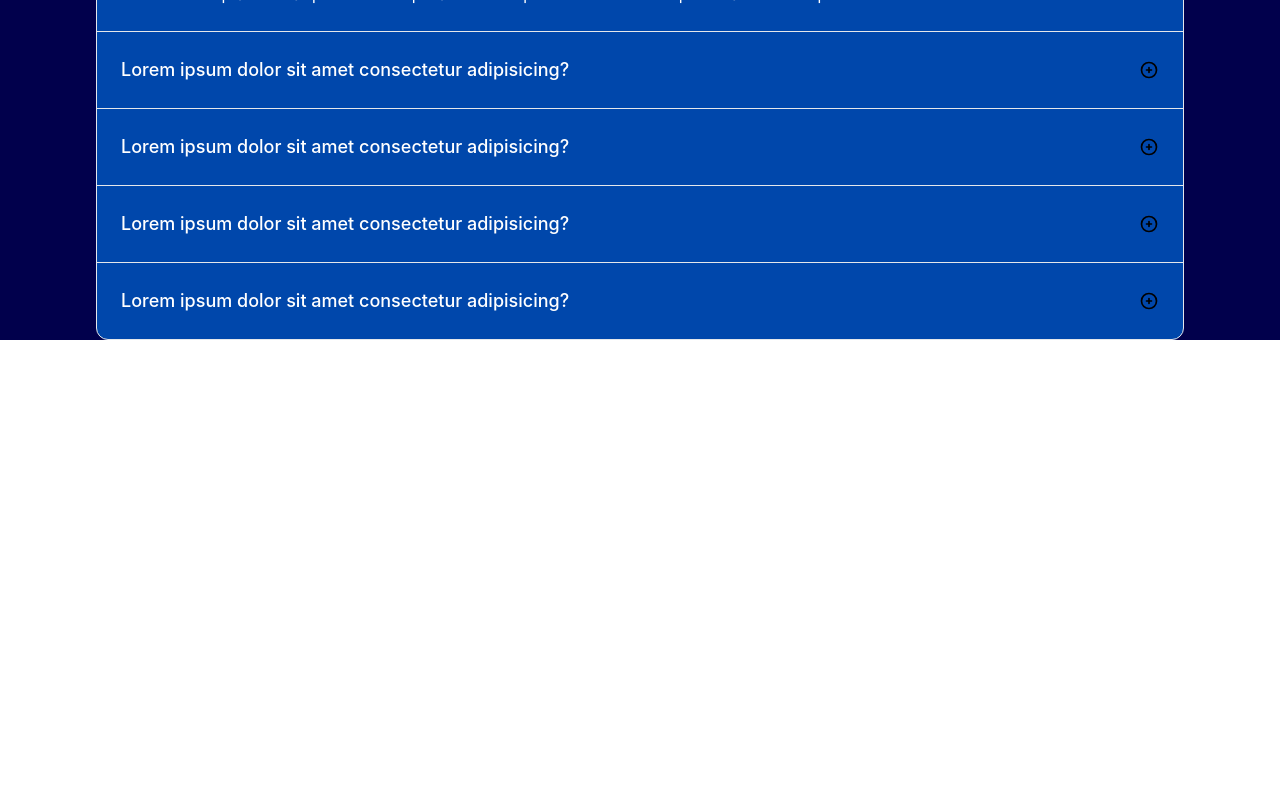
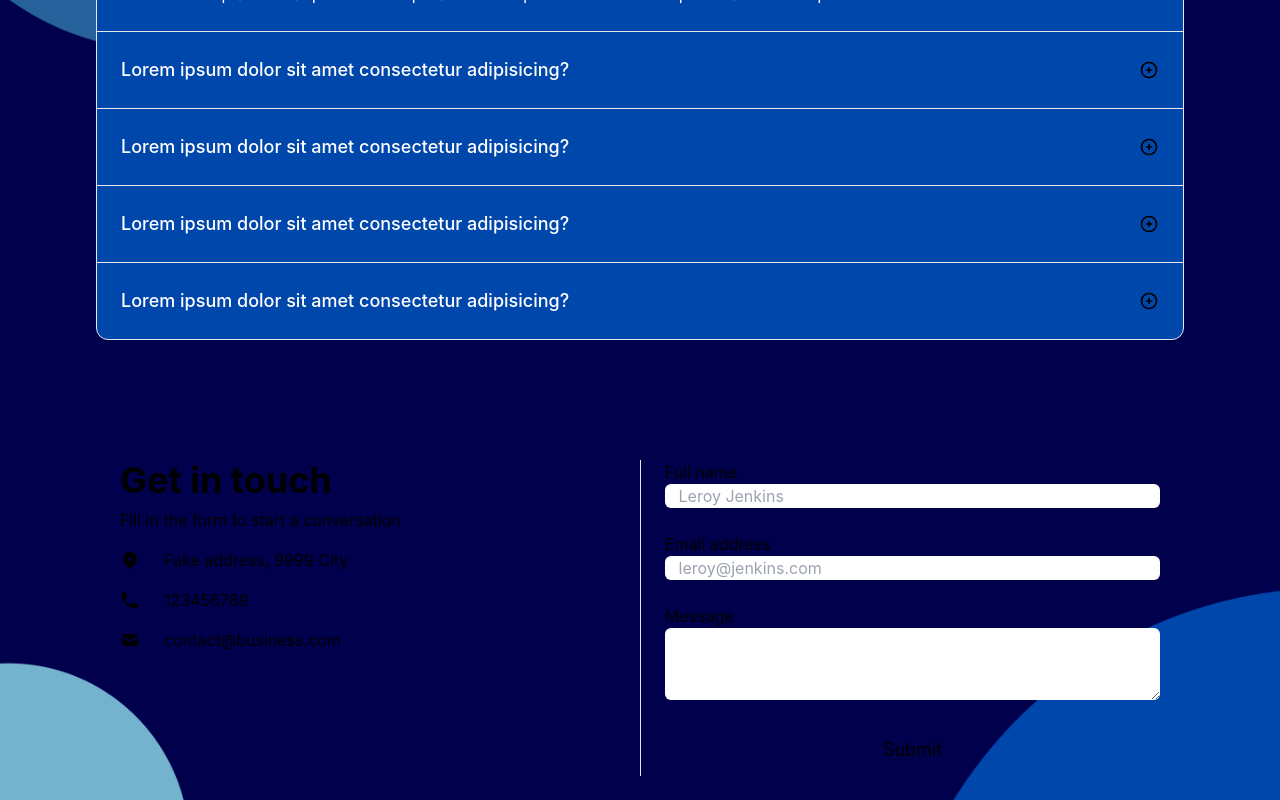
Before and after one commit to teqard-labs/Connected-Frontend, a React (Create React App) app: page / in a window 1280 px wide. Shown: the part 1231-2031 px from the top of the page. Before the commit the page ends 1667 px from the top, so only its background shows below. Built offline with nearby package versions, Linux system fonts and the light colour scheme.

Commit message:
hero/faq/contacts

```diff
--- a/src/App.js
+++ b/src/App.js
@@ -1,6 +1,7 @@
 
 import Hero from './components/hero';
 import Faq from './components/faq';
+import Contacts from './components/contacts';
 
 import './App.css';
 
@@ -10,7 +11,10 @@ function App() {
       <div className='bg-center bg-no-repeat bg-cover bg-hero'>
         <Hero/>
         <Faq/>
-        </div>
+      </div>
+      <div className=' bg-no-repeat bg-cover bg-hero-3'>
+      <Contacts/>
+      </div>
     </div>
   );
 }
--- /dev/null
+++ b/src/components/contacts.jsx
@@ -0,0 +1,55 @@
+import React, { Component } from 'react'
+class Contacts extends Component {
+    constructor(props) {
+        super(props);
+    }
+    state = {  }
+    render() {
+        return ( <section className="py-6 dark:text-gray-50">
+        <div className="grid max-w-6xl grid-cols-1 px-6 mx-auto lg:px-8 md:grid-cols-2 md:divide-x">
+            <div className="py-6 md:py-0 md:px-6">
+                <h1 className="text-4xl font-bold">Get in touch</h1>
+                <p className="pt-2 pb-4">Fill in the form to start a conversation</p>
+                <div className="space-y-4">
+                    <p className="flex items-center">
+                        <svg xmlns="http://www.w3.org/2000/svg" viewBox="0 0 20 20" fill="currentColor" className="w-5 h-5 mr-2 sm:mr-6">
+                            <path fillRule="evenodd" d="M5.05 4.05a7 7 0 119.9 9.9L10 18.9l-4.95-4.95a7 7 0 010-9.9zM10 11a2 2 0 100-4 2 2 0 000 4z" clipRule="evenodd"></path>
+                        </svg>
+                        <span>Fake address, 9999 City</span>
+                    </p>
+                    <p className="flex items-center">
+                        <svg xmlns="http://www.w3.org/2000/svg" viewBox="0 0 20 20" fill="currentColor" className="w-5 h-5 mr-2 sm:mr-6">
+                            <path d="M2 3a1 1 0 011-1h2.153a1 1 0 01.986.836l.74 4.435a1 1 0 01-.54 1.06l-1.548.773a11.037 11.037 0 006.105 6.105l.774-1.548a1 1 0 011.059-.54l4.435.74a1 1 0 01.836.986V17a1 1 0 01-1 1h-2C7.82 18 2 12.18 2 5V3z"></path>
+                        </svg>
+                        <span>123456789</span>
+                    </p>
+                    <p className="flex items-center">
+                        <svg xmlns="http://www.w3.org/2000/svg" viewBox="0 0 20 20" fill="currentColor" className="w-5 h-5 mr-2 sm:mr-6">
+                            <path d="M2.003 5.884L10 9.882l7.997-3.998A2 2 0 0016 4H4a2 2 0 00-1.997 1.884z"></path>
+                            <path d="M18 8.118l-8 4-8-4V14a2 2 0 002 2h12a2 2 0 002-2V8.118z"></path>
+                        </svg>
+                        <span>contact@business.com</span>
+                    </p>
+                </div>
+            </div>
+            <form novalidate="" className="flex flex-col py-6 space-y-6 md:py-0 md:px-6 ng-untouched ng-pristine ng-valid">
+                <label className="block">
+                    <span className="mb-1">Full name</span>
+                    <input type="text" placeholder="   Leroy Jenkins" className="block w-full rounded-md shadow-sm focus:ring focus:ring-opacity-75 focus:ring-violet-400" />
+                </label>
+                <label className="block">
+                    <span className="mb-1">Email address</span>
+                    <input type="email" placeholder="   leroy@jenkins.com" className="block w-full rounded-md shadow-sm focus:ring focus:ring-opacity-75 focus:ring-violet-400 " />
+                </label>
+                <label className="block">
+                    <span className="mb-1">Message</span>
+                    <textarea rows="3" className="block w-full rounded-md focus:ring focus:ring-opacity-75 focus:ring-violet-400"></textarea>
+                </label>
+                <button type="button" className="self-center px-8 py-3 text-lg rounded focus:ring hover:ring focus:ring-opacity-75 dark:bg-violet-400 dark:text-gray-900 focus:ring-violet-400 hover:ring-violet-400">Submit</button>
+            </form>
+        </div>
+    </section> );
+    }
+}
+
+export default Contacts;
--- a/src/components/faq.jsx
+++ b/src/components/faq.jsx
@@ -6,7 +6,7 @@ class faq extends Component {
     state = {  }
     render() {
         return (
-          <div >
+          <div className='inline-block'>
           <div class="mx-24 ...">
             <div class="my-24 ...">
             <div class="py-6 ...">
--- a/src/components/hero.jsx
+++ b/src/components/hero.jsx
@@ -68,7 +68,7 @@ class Hero extends Component {
 			<a className="flex flex-col items-center justify-end p-6 text-center sm:p-8 group dark:via-transparent flex-grow-1 bg-gradient-to-b dark:from-gray-900 dark:to-gray-900">
 				<span className="flex items-center mb-4 space-x-2 dark:text-white">
 					<span className="relative flex-shrink-0 w-2 h-2 rounded-full dark:bg-slate-50">
-						<span className="absolute flex-shrink-0 w-3 h-3 rounded-full -left-1 -top-1 animate-ping dark:bg-slate-50"></span>
+						<span className="absolute flex-shrink-0 w-3 h-3 rounded-full -left-0.5 -top-0.5 animate-ping dark:bg-slate-50"></span>
 					</span>
 					<span className="text-sm font-bold">Live</span>
 				</span>
--- a/tailwind.config.js
+++ b/tailwind.config.js
@@ -5,7 +5,8 @@ module.exports = {
     extend: {
       backgroundImage: {
         'hero': "url('media/Desktop1.png')",
-        'hero-2': "url('media/Artboard2.jpg')",}
+        'hero-2': "url('media/Desktop2.png')",
+        'hero-3': "url('media/Desktop3.png')",}
     },
   },
   plugins: [],
```
